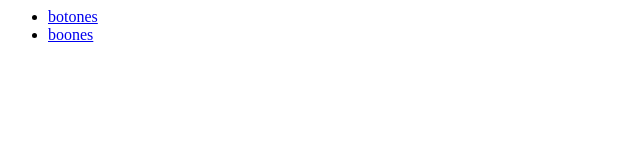
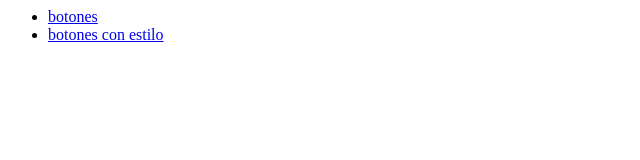
Before and after one commit to Villa0412/mandarina, a plain HTML site: page index.html in a window 1280 px wide. Shown: the full height of the page, 0-640 px from the left. Drawn offline with Linux system fonts and the light colour scheme.

Commit message:
Update index.html

```diff
--- a/index.html
+++ b/index.html
@@ -1,6 +1,6 @@
 <body>
 <ul>
 <li><a href="botones.html">botones</a></li>
-<li><a href="botonesconestilo.html">boones</a></li>
+<li><a href="botonesconestilo.html">botones con estilo</a></li>
 </ul>
 </body>
```
